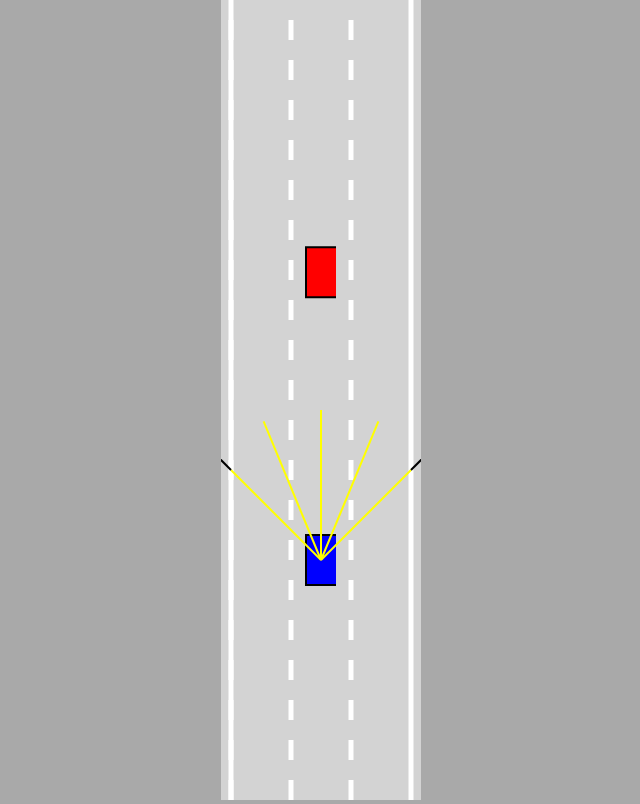
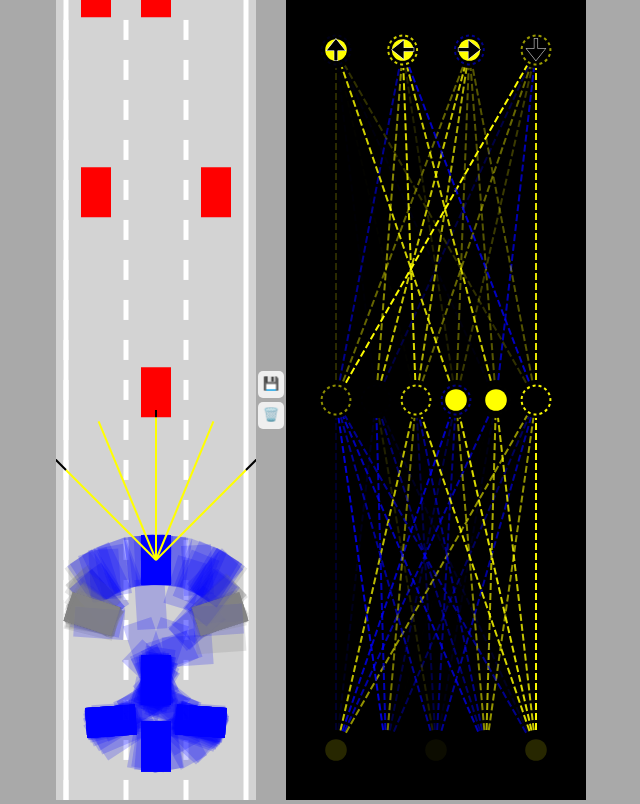
Before and after one commit to rakshit-verma1/AV-vehicle-simulation-with-Neural-Network, a plain HTML site: page index.html in a window 1280 px wide. Shown: the whole page, without its empty margins (319-959 px from the left). Drawn offline with Linux system fonts and the light colour scheme; animation ran at ten frames a second.

Commit message:
Neural Network Created

```diff
--- a/car.js
+++ b/car.js
@@ -1,40 +1,58 @@
 class Car{
-    constructor(x, y, width, height , controlType,maxSpeed=3){
-        this.x = x;
-        this.y = y;
-        this.width = width;
-        this.height = height;
+    constructor(x,y,width,height,controlType,maxSpeed=3){
+        this.x=x;
+        this.y=y;
+        this.width=width;
+        this.height=height;
 
-        this.speed = 0;
-        this.acceleration = 0.2;
-        this.maxSpeed = maxSpeed;
-        this.friction = 0.05;
-        this.angle = 0;
-        this.damaged = false;
-        if(controlType != "DUMMY"){
-            this.sensor = new Sensor(this);
+        this.speed=0;
+        this.acceleration=0.2;
+        this.maxSpeed=maxSpeed;
+        this.friction=0.05;
+        this.angle=0;
+        this.damaged=false;
+
+        this.useBrain=controlType=="AI";
+
+        if(controlType!="DUMMY"){
+            this.sensor=new Sensor(this);
+            this.brain=new NeuralNetwork(
+                [this.sensor.rayCount,6,4]
+            );
         }
-        this.controls = new Controls(controlType);
+        this.controls=new Controls(controlType);
+    }
 
-    }
     update(roadBorders,traffic){
         if(!this.damaged){
             this.#move();
-        this.polygon = this.#createPolygon();
-        this.damaged = this.#assessDamage(roadBorders,traffic);
+            this.polygon=this.#createPolygon();
+            this.damaged=this.#assessDamage(roadBorders,traffic);
         }
         if(this.sensor){
             this.sensor.update(roadBorders,traffic);
+            const offsets=this.sensor.readings.map(
+                s=>s==null?0:1-s.offset
+            );
+            const outputs=NeuralNetwork.feedForward(offsets,this.brain);
+
+            if(this.useBrain){
+                this.controls.forward=outputs[0];
+                this.controls.left=outputs[1];
+                this.controls.right=outputs[2];
+                this.controls.reverse=outputs[3];
             }
         }
+    }
+
     #assessDamage(roadBorders,traffic){
-        for(let i=0; i<roadBorders.length; i++){
-            if(polysIntersect(this.polygon, roadBorders[i])){
+        for(let i=0;i<roadBorders.length;i++){
+            if(polysIntersect(this.polygon,roadBorders[i])){
                 return true;
             }
         }
-                for(let i=0; i<traffic.length; i++){
-            if(polysIntersect(this.polygon, traffic[i].polygon)){
+        for(let i=0;i<traffic.length;i++){
+            if(polysIntersect(this.polygon,traffic[i].polygon)){
                 return true;
             }
         }
@@ -42,82 +60,81 @@ class Car{
     }
 
     #createPolygon(){
-        const points = [];
-        const rad = Math.hypot(this.width, this.height)/2;
-        const alpha = Math.atan2(this.width, this.height);
+        const points=[];
+        const rad=Math.hypot(this.width,this.height)/2;
+        const alpha=Math.atan2(this.width,this.height);
         points.push({
-            x: this.x - Math.sin(this.angle - alpha) * rad,
-            y: this.y - Math.cos(this.angle - alpha) * rad
+            x:this.x-Math.sin(this.angle-alpha)*rad,
+            y:this.y-Math.cos(this.angle-alpha)*rad
         });
         points.push({
-            x: this.x - Math.sin(this.angle + alpha) * rad,
-            y: this.y - Math.cos(this.angle + alpha) * rad
+            x:this.x-Math.sin(this.angle+alpha)*rad,
+            y:this.y-Math.cos(this.angle+alpha)*rad
         });
         points.push({
-            x: this.x - Math.sin(Math.PI + this.angle - alpha) * rad,
-            y: this.y - Math.cos(Math.PI + this.angle - alpha) * rad
+            x:this.x-Math.sin(Math.PI+this.angle-alpha)*rad,
+            y:this.y-Math.cos(Math.PI+this.angle-alpha)*rad
         });
         points.push({
-            x: this.x - Math.sin(Math.PI + this.angle + alpha) * rad,
-            y: this.y - Math.cos(Math.PI + this.angle + alpha) * rad
+            x:this.x-Math.sin(Math.PI+this.angle+alpha)*rad,
+            y:this.y-Math.cos(Math.PI+this.angle+alpha)*rad
         });
         return points;
     }
 
     #move(){
         if(this.controls.forward){
-            this.speed += this.acceleration;
+            this.speed+=this.acceleration;
         }
         if(this.controls.reverse){
-            this.speed -= this.acceleration;
+            this.speed-=this.acceleration;
         }
 
-        if(this.speed > this.maxSpeed){
-            this.speed = this.maxSpeed;
+        if(this.speed>this.maxSpeed){
+            this.speed=this.maxSpeed;
         }
-        if(this.speed < -this.maxSpeed/2){
-            this.speed = -this.maxSpeed/2;
+        if(this.speed<-this.maxSpeed/2){
+            this.speed=-this.maxSpeed/2;
         }
-        if(this.speed > 0){
-            this.speed -= this.friction;
+
+        if(this.speed>0){
+            this.speed-=this.friction;
         }
-        if(this.speed < 0){
-            this.speed += this.friction;
+        if(this.speed<0){
+            this.speed+=this.friction;
         }
-        if(Math.abs(this.speed) < this.friction){
-            this.speed = 0;
+        if(Math.abs(this.speed)<this.friction){
+            this.speed=0;
         }
-        if(this.speed != 0){
-            const flip = this.speed > 0 ? 1 : -1;
+
+        if(this.speed!=0){
+            const flip=this.speed>0?1:-1;
             if(this.controls.left){
-                this.angle += 0.03 * flip;
+                this.angle+=0.03*flip;
             }
             if(this.controls.right){
-                this.angle -= 0.03 * flip;
+                this.angle-=0.03*flip;
             }
         }
 
-        this.x -= Math.sin(this.angle) * this.speed;
-        this.y -= Math.cos(this.angle) * this.speed;
+        this.x-=Math.sin(this.angle)*this.speed;
+        this.y-=Math.cos(this.angle)*this.speed;
     }
 
-    draw(ctx,color){
+    draw(ctx,color,drawSensor=false){
         if(this.damaged){
-            ctx.fillStyle = "gray";
+            ctx.fillStyle="gray";
         }else{
-            ctx.fillStyle = color;
+            ctx.fillStyle=color;
         }
         ctx.beginPath();
-ctx.moveTo(this.polygon[0].x, this.polygon[0].y);
-for(let i=1; i<this.polygon.length; i++){
-    ctx.lineTo(this.polygon[i].x, this.polygon[i].y);
+        ctx.moveTo(this.polygon[0].x,this.polygon[0].y);
+        for(let i=1;i<this.polygon.length;i++){
+            ctx.lineTo(this.polygon[i].x,this.polygon[i].y);
         }
         ctx.fill();
-ctx.strokeStyle = "black";
-ctx.lineWidth = 2;
-ctx.stroke();
 
-if(this.sensor){
+        if(this.sensor && drawSensor){
             this.sensor.draw(ctx);
         }
     }
--- a/index.html
+++ b/index.html
@@ -1,18 +1,24 @@
 <!DOCTYPE html>
 <html lang="en">
 <head>
-    <meta charset="UTF-8">
-    <meta name="viewport" content="width=device-width, initial-scale=1.0">
+    <meta charset="utf-8">
     <title>Car</title>
     <link rel="stylesheet" href="styles.css">
 </head>
 <body>
+    <canvas id="carCanvas"></canvas>
+    <div id="verticalButtons">
+        <button onclick="save()">💾</button>
+        <button onclick="discard()">🗑️</button>
+    </div>
+    <canvas id="networkCanvas"></canvas>
+    <script src="visualizer.js"></script>
+    <script src="network.js"></script>
     <script src="sensor.js"></script>
     <script src="utils.js"></script>
     <script src="road.js"></script>
-    <canvas id="myCanvas"></canvas>
     <script src="controls.js"></script>
-        <script src="car.js"></script>
+    <script src="car.js"></script>
     <script src="script.js"></script>
 </body>
 </html>
--- /dev/null
+++ b/network.js
@@ -0,0 +1,88 @@
+class NeuralNetwork{
+    constructor(neuronCounts){
+        this.levels=[];
+        for(let i=0;i<neuronCounts.length-1;i++){
+            this.levels.push(new Level(
+                neuronCounts[i],neuronCounts[i+1]
+            ));
+        }
+    }
+
+    static feedForward(givenInputs,network){
+        let outputs=Level.feedForward(
+            givenInputs,network.levels[0]);
+        for(let i=1;i<network.levels.length;i++){
+            outputs=Level.feedForward(
+                outputs,network.levels[i]);
+        }
+        return outputs;
+    }
+    static mutate(network,amount=1){
+        network.levels.forEach(level=>{
+            for(let i=0;i<level.biases.length;i++){
+                level.biases[i]=lerp(
+                    level.biases[i],
+                    Math.random()*2-1,
+                    amount
+                );
+                            }
+            for(let i=0;i<level.weights.length;i++){
+                for(let j=0;j<level.weights[i].length;j++){
+                    level.weights[i][j]=lerp(
+                        level.weights[i][j],
+                        Math.random()*2-1,
+                        amount
+                    );
+                }
+            }
+        });
+    }
+}
+
+class Level{
+    constructor(inputCount,outputCount){
+        this.inputs=new Array(inputCount);
+        this.outputs=new Array(outputCount);
+        this.biases=new Array(outputCount);
+
+        this.weights=[];
+        for(let i=0;i<inputCount;i++){
+            this.weights[i]=new Array(outputCount);
+        }
+
+        Level.#randomize(this);
+    }
+
+    static #randomize(level){
+        for(let i=0;i<level.inputs.length;i++){
+            for(let j=0;j<level.outputs.length;j++){
+                level.weights[i][j]=Math.random()*2-1;
+            }
+        }
+
+        for(let i=0;i<level.biases.length;i++){
+            level.biases[i]=Math.random()*2-1;
+        }
+    }
+
+    static feedForward(givenInputs,level){
+        for(let i=0;i<level.inputs.length;i++){
+            level.inputs[i]=givenInputs[i];
+        }
+
+        for(let i=0;i<level.outputs.length;i++){
+            let sum=0
+            for(let j=0;j<level.inputs.length;j++){
+                sum+=level.inputs[j]*level.weights[j][i];
+            }
+
+            if(sum>level.biases[i]){
+                level.outputs[i]=1;
+            }else{
+                level.outputs[i]=0;
+            }
+        }
+
+        return level.outputs;
+    }
+}
--- a/script.js
+++ b/script.js
@@ -1,29 +1,87 @@
-const canvas = document.getElementById('myCanvas');
-canvas.width = 200;
+const carCanvas=document.getElementById("carCanvas");
+carCanvas.width=200;
+const networkCanvas=document.getElementById("networkCanvas");
+networkCanvas.width=300;
 
-const ctx = canvas.getContext('2d');
-const road = new Road(canvas.width/2, canvas.width*0.9);
+const carCtx = carCanvas.getContext("2d");
+const networkCtx = networkCanvas.getContext("2d");
 
-const car = new Car(road.getLaneCenter(1), 100, 30, 50,"KEYS");
+const road=new Road(carCanvas.width/2,carCanvas.width*0.9);
 
-const traffic = [
-	new Car(road.getLaneCenter(1), -100, 30, 50,"DUMMY",2)
+const N=1000;
+const cars=generateCars(N);
+let bestCar=cars[0];
+if(localStorage.getItem("bestBrain")){
+    for(let i=0;i<cars.length;i++){
+        cars[i].brain=JSON.parse(
+            localStorage.getItem("bestBrain"));
+        if(i!=0){
+            NeuralNetwork.mutate(cars[i].brain,0.2);
+        }
+    }
+}
+
+const traffic=[
+    new Car(road.getLaneCenter(1),-100,30,50,"DUMMY",2),
+    new Car(road.getLaneCenter(0),-300,30,50,"DUMMY",2),
+    new Car(road.getLaneCenter(2),-300,30,50,"DUMMY",2),
+    new Car(road.getLaneCenter(0),-500,30,50,"DUMMY",2),
+    new Car(road.getLaneCenter(1),-500,30,50,"DUMMY",2),
+    new Car(road.getLaneCenter(1),-700,30,50,"DUMMY",2),
+    new Car(road.getLaneCenter(2),-700,30,50,"DUMMY",2),
 ];
+
 animate();
 
-function animate(){
-	for(let i=0; i<traffic.length; i++){
-		traffic[i].update(road.borders,[]);
-	}
-	car.update(road.borders,traffic);
-	canvas.height = window.innerHeight;
-	ctx.save();
-	ctx.translate(0, -car.y+canvas.height*0.7);
-	road.draw(ctx);
-	for(let i=0; i<traffic.length; i++){
-		traffic[i].draw(ctx,"red");
-	}
-	car.draw(ctx,"blue");
-	ctx.restore();
-	requestAnimationFrame(animate);
+function save(){
+    localStorage.setItem("bestBrain",
+        JSON.stringify(bestCar.brain));
 }
+
+function discard(){
+    localStorage.removeItem("bestBrain");
+}
+
+function generateCars(N){
+    const cars=[];
+    for(let i=1;i<=N;i++){
+        cars.push(new Car(road.getLaneCenter(1),100,30,50,"AI"));
+    }
+    return cars;
+}
+
+function animate(time){
+    for(let i=0;i<traffic.length;i++){
+        traffic[i].update(road.borders,[]);
+    }
+    for(let i=0;i<cars.length;i++){
+        cars[i].update(road.borders,traffic);
+    }
+    bestCar=cars.find(
+        c=>c.y==Math.min(
+            ...cars.map(c=>c.y)
+        ));
+
+    carCanvas.height=window.innerHeight;
+    networkCanvas.height=window.innerHeight;
+
+    carCtx.save();
+    carCtx.translate(0,-bestCar.y+carCanvas.height*0.7);
+
+    road.draw(carCtx);
+    for(let i=0;i<traffic.length;i++){
+        traffic[i].draw(carCtx,"red");
+    }
+    carCtx.globalAlpha=0.2;
+    for(let i=0;i<cars.length;i++){
+        cars[i].draw(carCtx,"blue");
+    }
+    carCtx.globalAlpha=1;
+    bestCar.draw(carCtx,"blue",true);
+
+    carCtx.restore();
+
+    networkCtx.lineDashOffset=-time/50;
+    Visualizer.drawNetwork(networkCtx,bestCar.brain);
+    requestAnimationFrame(animate);
+}
--- a/styles.css
+++ b/styles.css
@@ -1,9 +1,28 @@
 body{
     margin:0;
-    background: darkgray;
-    overflow: hidden;
-    text-align: center;
+    background:darkgray;
+    overflow:hidden;
+    display: flex;
+    justify-content: center;
+    align-items: center;
 }
-#myCanvas{
-    background: lightgray;
+#verticalButtons{
+    display: flex;
+    flex-direction: column;
 }
+button{
+    border:none;
+    border-radius: 5px;
+    padding: 5px 5px 7px 5px;
+    margin: 2px;
+    cursor: pointer;
+}
+button:hover{
+    background: blue;
+}
+#networkCanvas{
+    background:black;
+}
+#carCanvas{
+    background:lightgray;
+}
--- a/utils.js
+++ b/utils.js
@@ -34,3 +34,10 @@ function polysIntersect(poly1, poly2){
     }
     return false;
 }
+function getRGBA(value){
+    const alpha=Math.abs(value);
+    const R=value<0?0:255;
+    const G=R;
+    const B=value>0?0:255;
+    return "rgba("+R+","+G+","+B+","+alpha+")";
+}
--- /dev/null
+++ b/visualizer.js
@@ -0,0 +1,110 @@
+class Visualizer{
+    static drawNetwork(ctx,network){
+        const margin=50;
+        const left=margin;
+        const top=margin;
+        const width=ctx.canvas.width-margin*2;
+        const height=ctx.canvas.height-margin*2;
+
+        const levelHeight=height/network.levels.length;
+
+        for(let i=network.levels.length-1;i>=0;i--){
+            const levelTop=top+
+                lerp(
+                    height-levelHeight,
+                    0,
+                    network.levels.length==1
+                        ?0.5
+                        :i/(network.levels.length-1)
+                );
+
+            ctx.setLineDash([7,3]);
+            Visualizer.drawLevel(ctx,network.levels[i],
+                left,levelTop,
+                width,levelHeight,
+                i==network.levels.length-1
+                    ?['🠉','🠈','🠊','🠋']
+                    :[]
+            );
+        }
+    }
+
+    static drawLevel(ctx,level,left,top,width,height,outputLabels){
+        const right=left+width;
+        const bottom=top+height;
+
+        const {inputs,outputs,weights,biases}=level;
+
+        for(let i=0;i<inputs.length;i++){
+            for(let j=0;j<outputs.length;j++){
+                ctx.beginPath();
+                ctx.moveTo(
+                    Visualizer.#getNodeX(inputs,i,left,right),
+                    bottom
+                );
+                ctx.lineTo(
+                    Visualizer.#getNodeX(outputs,j,left,right),
+                    top
+                );
+                ctx.lineWidth=2;
+                ctx.strokeStyle=getRGBA(weights[i][j]);
+                ctx.stroke();
+            }
+        }
+
+        const nodeRadius=18;
+        for(let i=0;i<inputs.length;i++){
+            const x=Visualizer.#getNodeX(inputs,i,left,right);
+            ctx.beginPath();
+            ctx.arc(x,bottom,nodeRadius,0,Math.PI*2);
+            ctx.fillStyle="black";
+            ctx.fill();
+            ctx.beginPath();
+            ctx.arc(x,bottom,nodeRadius*0.6,0,Math.PI*2);
+            ctx.fillStyle=getRGBA(inputs[i]);
+            ctx.fill();
+        }
+
+        for(let i=0;i<outputs.length;i++){
+            const x=Visualizer.#getNodeX(outputs,i,left,right);
+            ctx.beginPath();
+            ctx.arc(x,top,nodeRadius,0,Math.PI*2);
+            ctx.fillStyle="black";
+            ctx.fill();
+            ctx.beginPath();
+            ctx.arc(x,top,nodeRadius*0.6,0,Math.PI*2);
+            ctx.fillStyle=getRGBA(outputs[i]);
+            ctx.fill();
+
+            ctx.beginPath();
+            ctx.lineWidth=2;
+            ctx.arc(x,top,nodeRadius*0.8,0,Math.PI*2);
+            ctx.strokeStyle=getRGBA(biases[i]);
+            ctx.setLineDash([3,3]);
+            ctx.stroke();
+            ctx.setLineDash([]);
+
+            if(outputLabels[i]){
+                ctx.beginPath();
+                ctx.textAlign="center";
+                ctx.textBaseline="middle";
+                ctx.fillStyle="black";
+                ctx.strokeStyle="white";
+                ctx.font=(nodeRadius*1.5)+"px Arial";
+                ctx.fillText(outputLabels[i],x,top+nodeRadius*0.1);
+                ctx.lineWidth=0.5;
+                ctx.strokeText(outputLabels[i],x,top+nodeRadius*0.1);
+            }
+        }
+    }
+
+    static #getNodeX(nodes,index,left,right){
+        return lerp(
+            left,
+            right,
+            nodes.length==1
+                ?0.5
+                :index/(nodes.length-1)
+        );
+    }
+}
```
Lines whose indentation alone changed are shown as unchanged.
